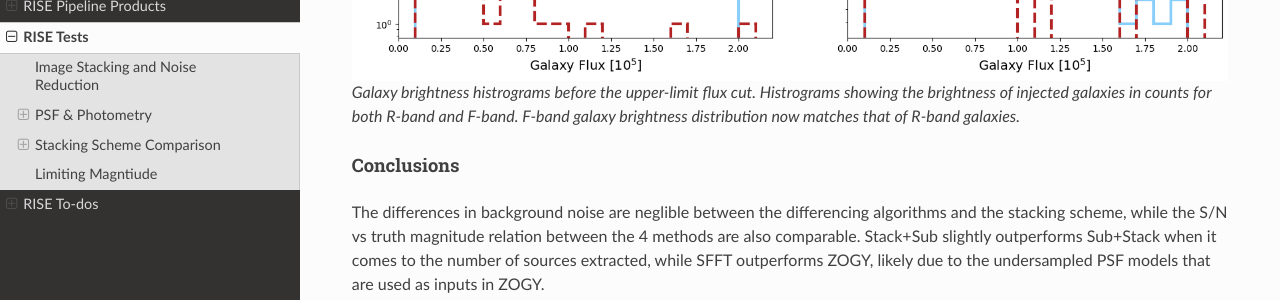
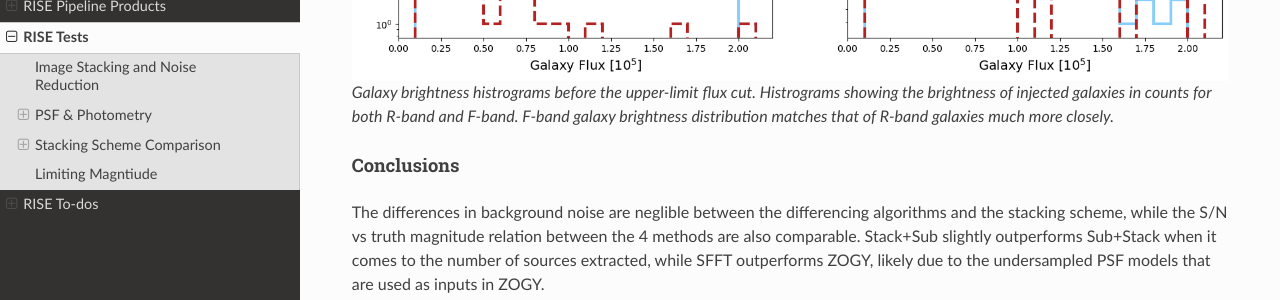
Before and after one commit to joseph-santana/RISE-docs, a Sphinx documentation site: the page built from source/tests.rst, in a window 1280 px wide and 900 px high, scrolled down 14585 px. Shown: the part 175-475 px from the top of the window. Built offline with Sphinx 7.4.7 and the Read the Docs theme 3.1.0, drawn with Linux system fonts in a browser that asks for light colours.

Commit message:
Update r062 and f184 differences section

```diff
--- a/source/tests.rst
+++ b/source/tests.rst
@@ -271,7 +271,7 @@ This happened to be :math:`2.01\cdot10^5` counts.
 
     Galaxy brightness histrograms before the upper-limit flux cut.
     Histrograms showing the brightness of injected galaxies in counts for both R-band and F-band.
-    F-band galaxy brightness distribution now matches that of R-band galaxies.
+    F-band galaxy brightness distribution matches that of R-band galaxies much more closely.
 
 
 Conclusions
```
